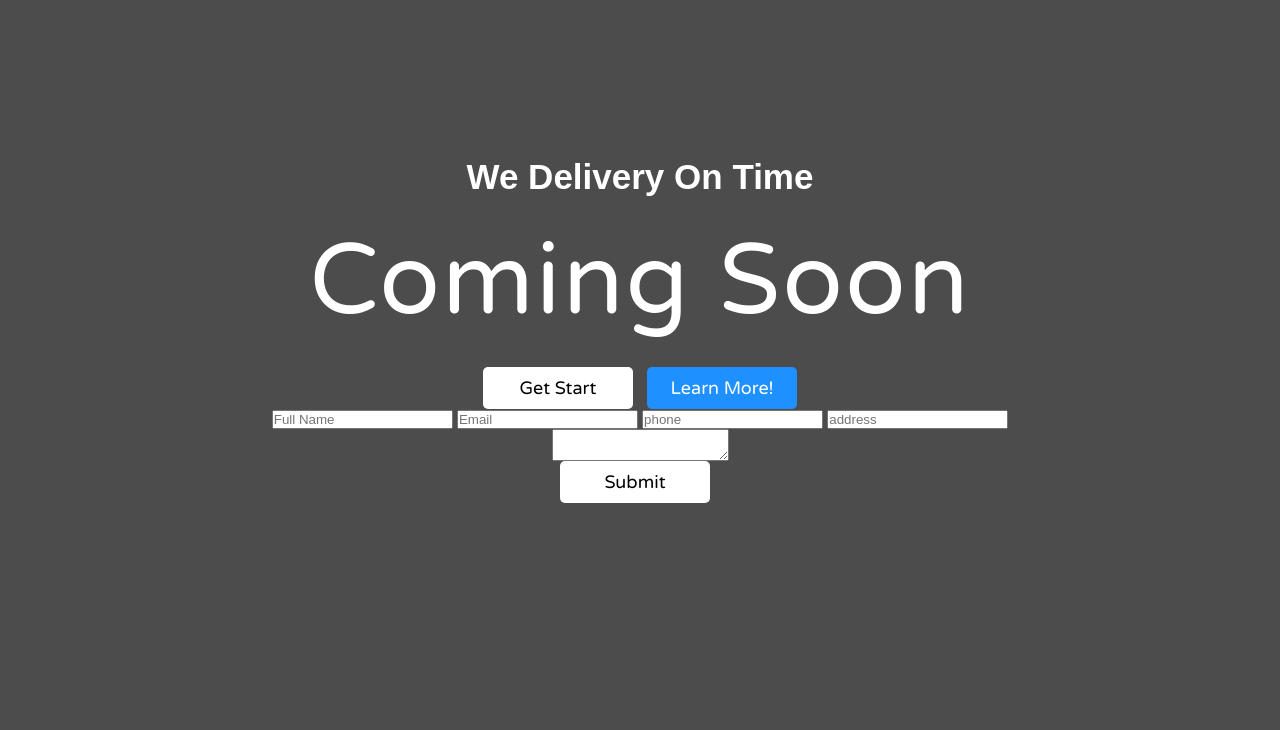
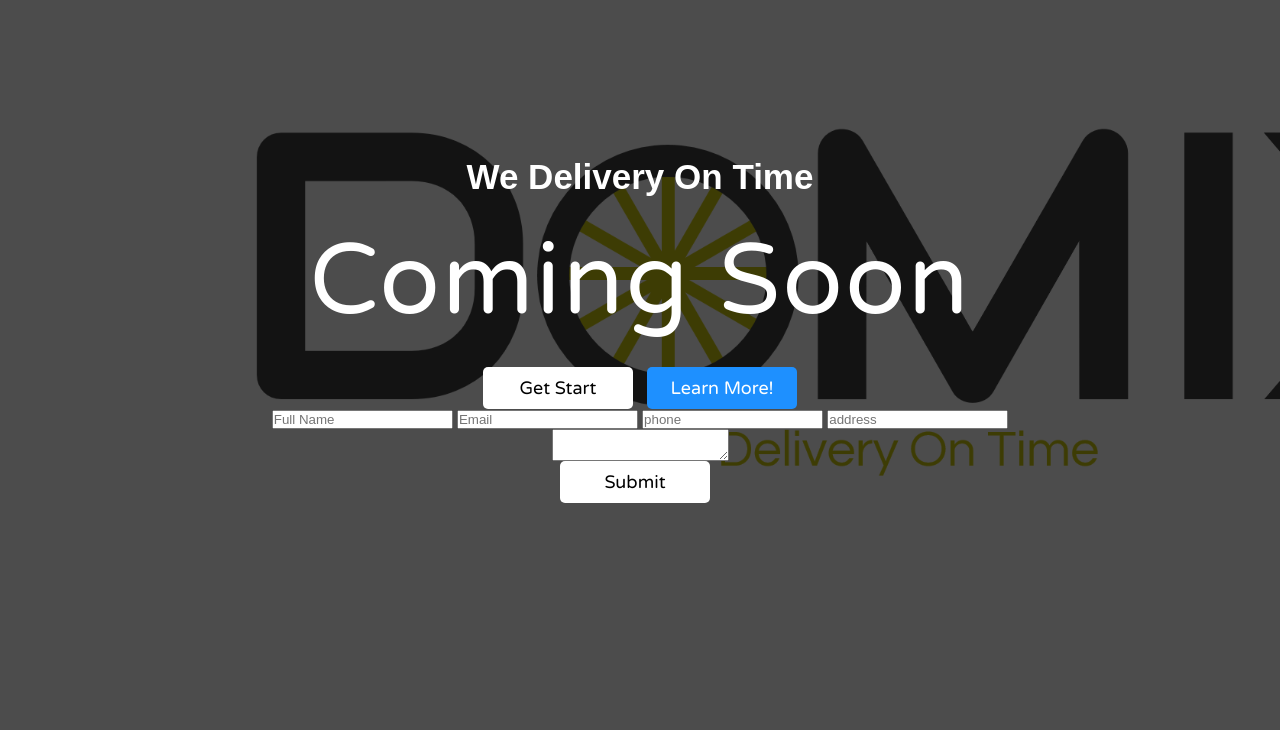
Before and after one commit to ahmedman88/Domix, a plain HTML site: page index.html in a window 1280 px wide. Shown: the part 70-800 px from the top of the page. Drawn offline with nearby package versions, Linux system fonts and the light colour scheme.

Commit message:
Update @home.css

```diff
--- a/Css/@home.css
+++ b/Css/@home.css
@@ -205,7 +205,7 @@ button {
 
 .home {
     height: 100vh;
-    background-image: url(img/DOMIX2.png);
+    background-image: url(../img/DOMIX2.png);
     background-size: cover;
     background-attachment: fixed;
     position: relative;
```
